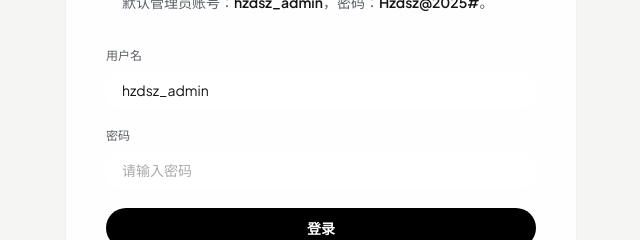
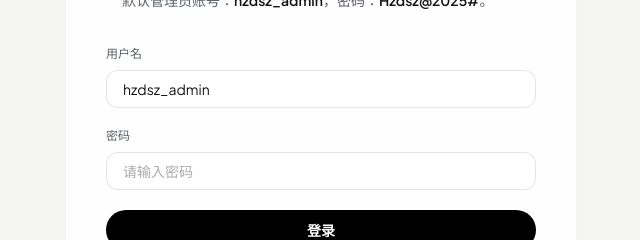
Before and after one commit to ferrarif1/RoundOneLeger, a React (Vite) app in the folder web/: page /login in a window 1280 px wide. Shown: the part 370-610 px from the top of the page, without its empty margins (319-959 px from the left). Built offline with nearby package versions, Linux system fonts and the light colour scheme; no server answers.

Commit message:
解决前端问题

```diff
--- a/web/src/styles/global.css
+++ b/web/src/styles/global.css
@@ -1,8 +1,8 @@
+@import './design-tokens.css';
+
 @tailwind base;
 @tailwind components;
 @tailwind utilities;
-
-@import './design-tokens.css';
 
 :root {
   color-scheme: light;
```
Also changed, not shown: 1 other file (tests, documents, lock files or other folders).
